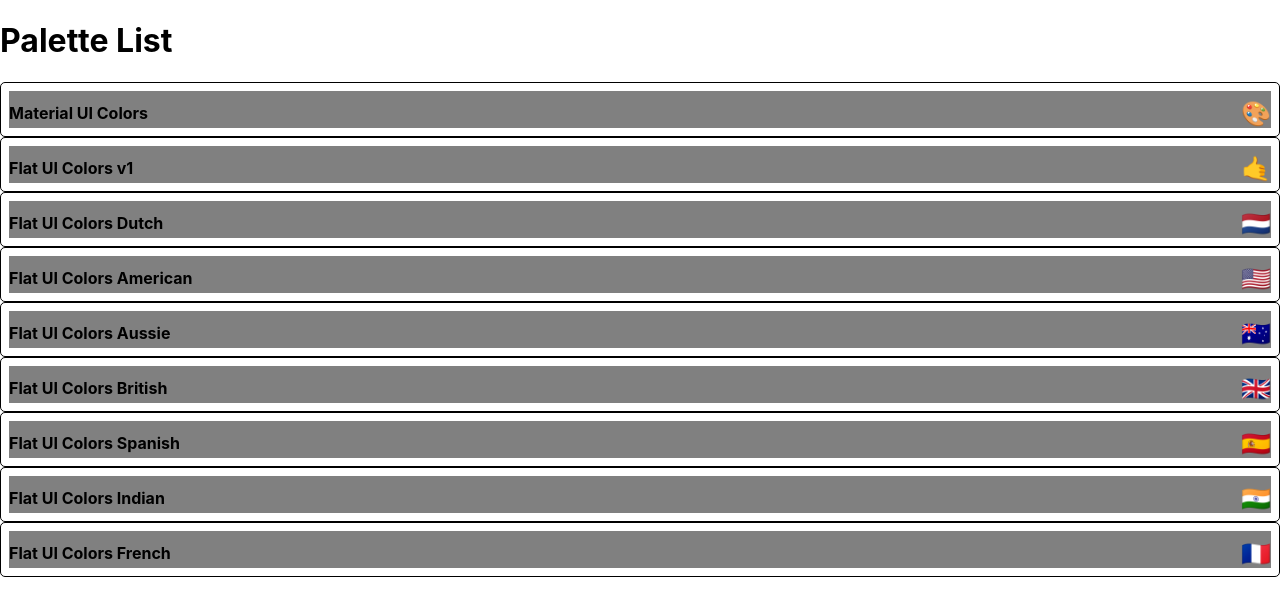
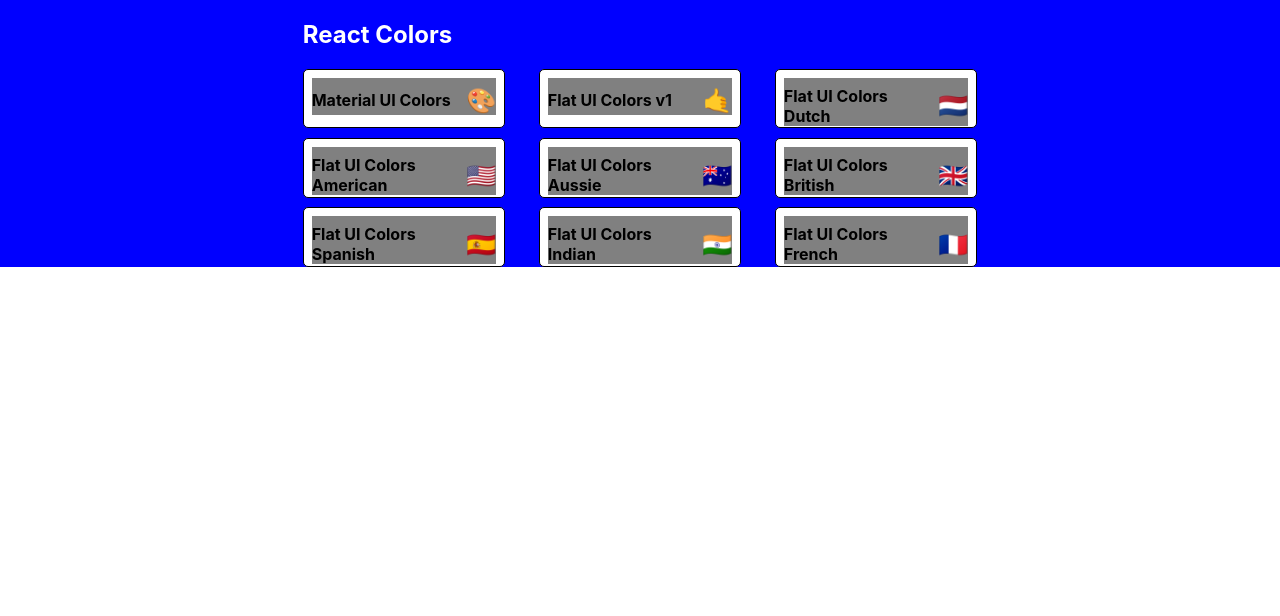
Before and after one commit to fafansin/colors, a React (Create React App) app: page / in a window 1280 px wide. Shown: the top 616 px of the page. Built offline with nearby package versions, Linux system fonts and the light colour scheme.

Commit message:
styling palette list

```diff
--- a/src/PaletteList.js
+++ b/src/PaletteList.js
@@ -1,17 +1,56 @@
 import React, {Component} from 'react';
-import {Link} from 'react-router-dom';
+// import {Link} from 'react-router-dom';
 import MiniPalette from './MiniPalette';
+import {withStyles} from '@material-ui/styles';
 
-export default class PaletterList extends Component{
+const styles = {
+    root:{
+        backgroundColor:"blue",
+        height:"100%",
+        display:"flex",
+        alignItems:"flex-start",
+        justifyContent:"center"
+    },
+    contaier:{
+        width:"50%",
+        display:"flex",
+        alignItems:"flex-start",
+        flexDirection:"column",
+        flexWrap:"wrap",
+    },
+    nav:{
+        display:"flex",
+        width:"100%",
+        justifyContent:"space-between",
+        color:"white"
+    },
+    palettes:{
+        boxSizing:"border-box",
+        width:"100%",
+        display:"grid",
+        gridTemplateColumns:"repeat(3, 30%)",
+        gridGap:"5%"
+    },
+}
+
+class PaletteList extends Component{
     render(){
-        const {palettes} = this.props;
+        const {palettes, classes} = this.props;
         return (
-            <div className="PaletteList">
-                <h1>Palette List</h1>
-                {palettes.map(palette =>(
-                    <MiniPalette {...palette}/>
-                ))}
+            <div className={classes.root}>
+                <div className={classes.container}>
+                    <nav className={classes.nav}>
+                        <h1>React Colors</h1>
+                    </nav>
+                    <div className={classes.palettes}>
+                        {palettes.map(palette =>(
+                            <MiniPalette {...palette}/>
+                        ))}
+                    </div>
+                </div>
             </div>
         )
     }
 }
+
+export default withStyles(styles)(PaletteList);
```
